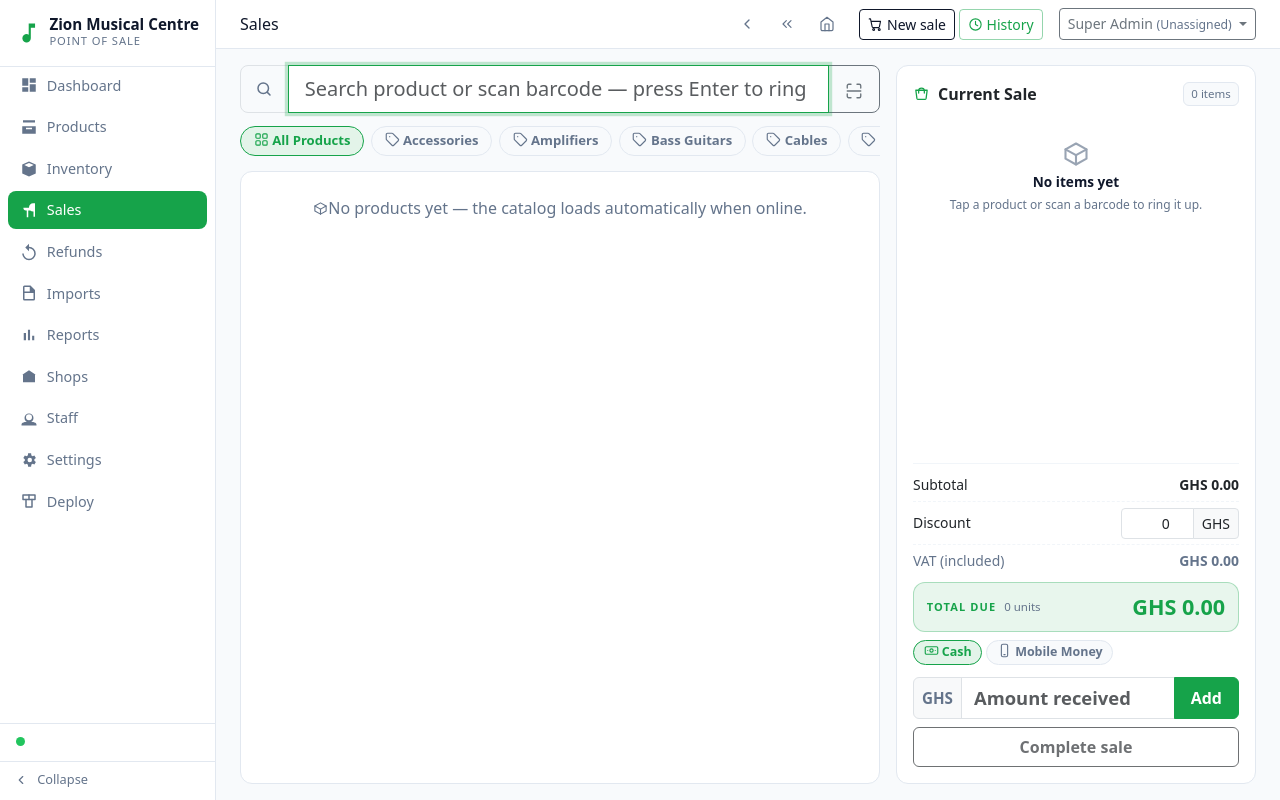
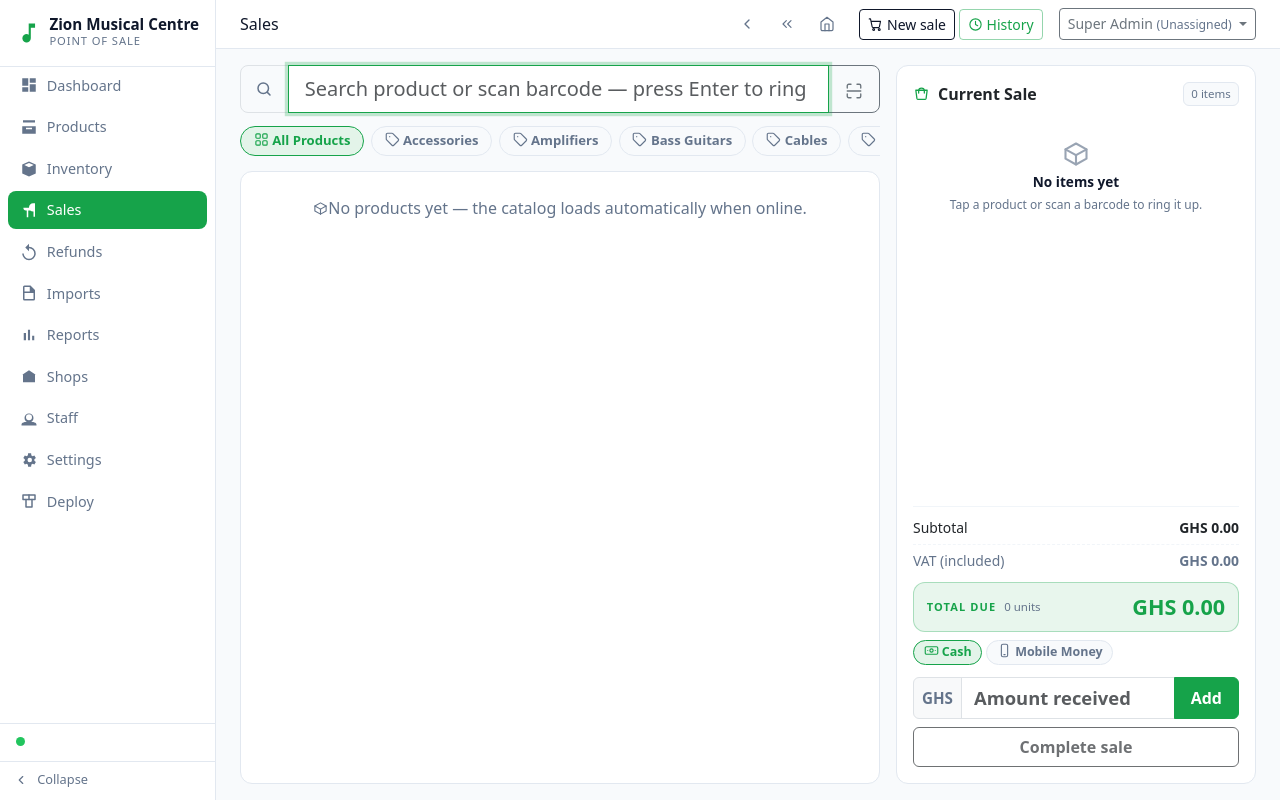
Before and after one commit to Ajigiwe/zion-pos-v2, a Laravel app: page /pos in a window 1280 px wide. Run offline with Laravel 12, Linux system fonts and the light colour scheme; a user stored in the database is signed in; data comes from the database, SQL or seed files in the repository; data that the repository does not hold is empty; some libraries are stand-ins or nearby versions.

Commit message:
POS cart: remove the manual discount field (discount is always 0; totals/payload unchanged)

```diff
--- a/server/public/js/pos.js
+++ b/server/public/js/pos.js
@@ -446,8 +446,6 @@
     function resetSale() {
         cart.length = 0;
         payments.length = 0;
-        discount = 0;
-        $('#pos-discount').value = 0;
         $('#pos-payments').innerHTML = '';
         $('#pos-change-box').classList.add('d-none');
         $('#pos-pay-row').classList.remove('d-none');
@@ -743,7 +741,7 @@
         let posScanTime = 0;
         window.addEventListener('keydown', (e) => {
             const act = document.activeElement;
-            if (act && (act.id === 'pos-pay-amount' || act.id === 'pos-discount' || act.id === 'scan-input')) return;
+            if (act && (act.id === 'pos-pay-amount' || act.id === 'scan-input')) return;
             const now = Date.now();
             const diff = now - posScanTime;
             posScanTime = now;
@@ -773,7 +771,6 @@
             }
         }, true);
 
-        $('#pos-discount').addEventListener('input', (e) => { discount = parseFloat(e.target.value || '0'); renderCart(); });
         $('#pos-pay-add').addEventListener('click', addPayment);
         $('#pos-pay-amount').addEventListener('keydown', (e) => { if (e.key === 'Enter') addPayment(); });
         $('#pos-checkout').addEventListener('click', checkout);
--- a/server/resources/views/pos/index.blade.php
+++ b/server/resources/views/pos/index.blade.php
@@ -73,12 +73,6 @@
 
         <div class="mt-2 pos-summary">
             <div class="rowline"><span>Subtotal</span><span class="amt" id="pos-subtotal">GHS 0.00</span></div>
-            <div class="rowline"><span>Discount</span>
-                <span class="amt input-group input-group-sm" style="max-width:118px;">
-                    <input id="pos-discount" class="form-control text-end" type="number" min="0" step="0.01" value="0">
-                    <span class="input-group-text" id="pos-currency-label">{{ $store['currency'] }}</span>
-                </span>
-            </div>
             <div class="rowline text-muted"><span>VAT (included)</span><span class="amt" id="pos-tax">GHS 0.00</span></div>
             <div class="hero-total d-flex justify-content-between align-items-center my-1" style="padding:.5rem .8rem;">
                 <div class="d-flex align-items-baseline gap-2 min-w-0">
```
